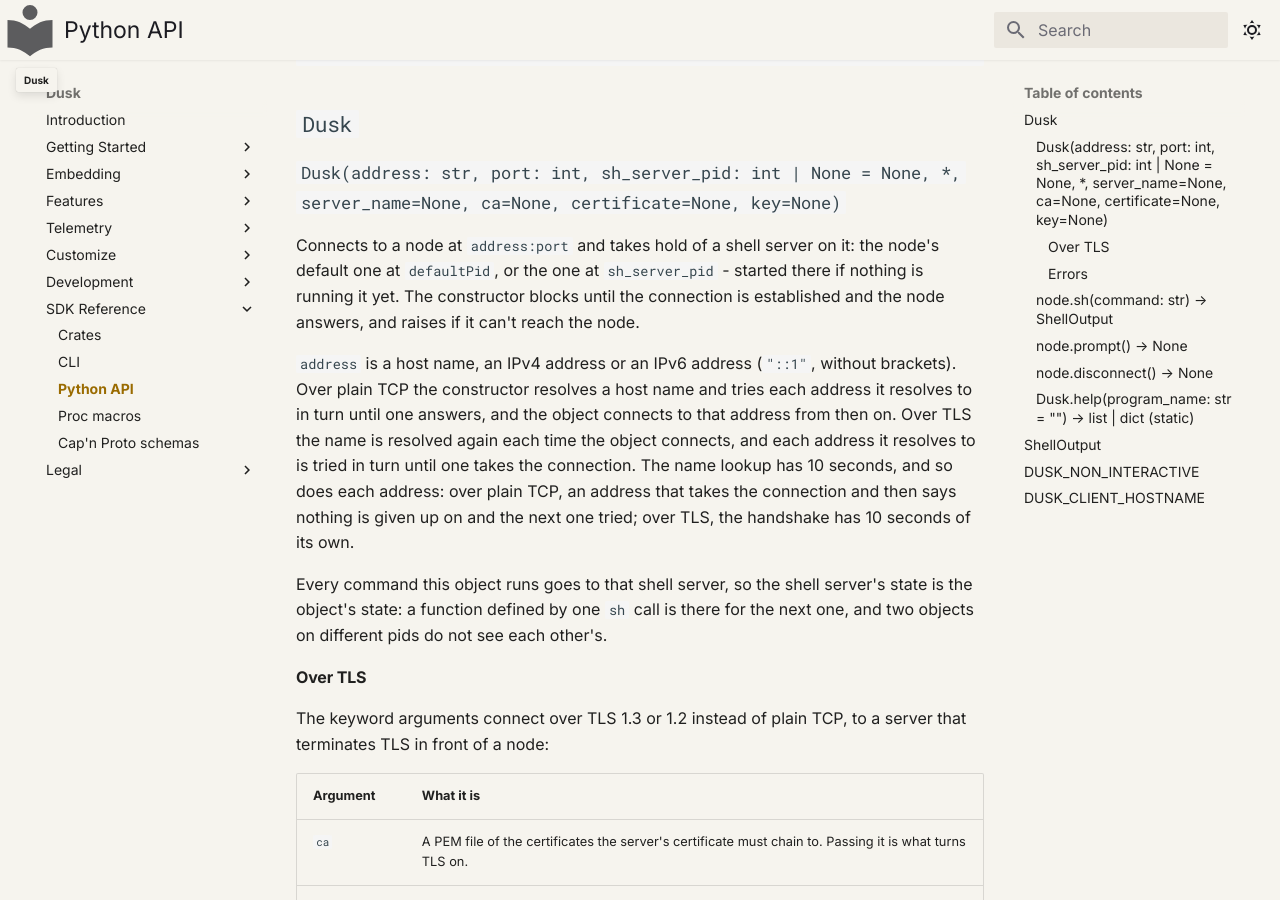
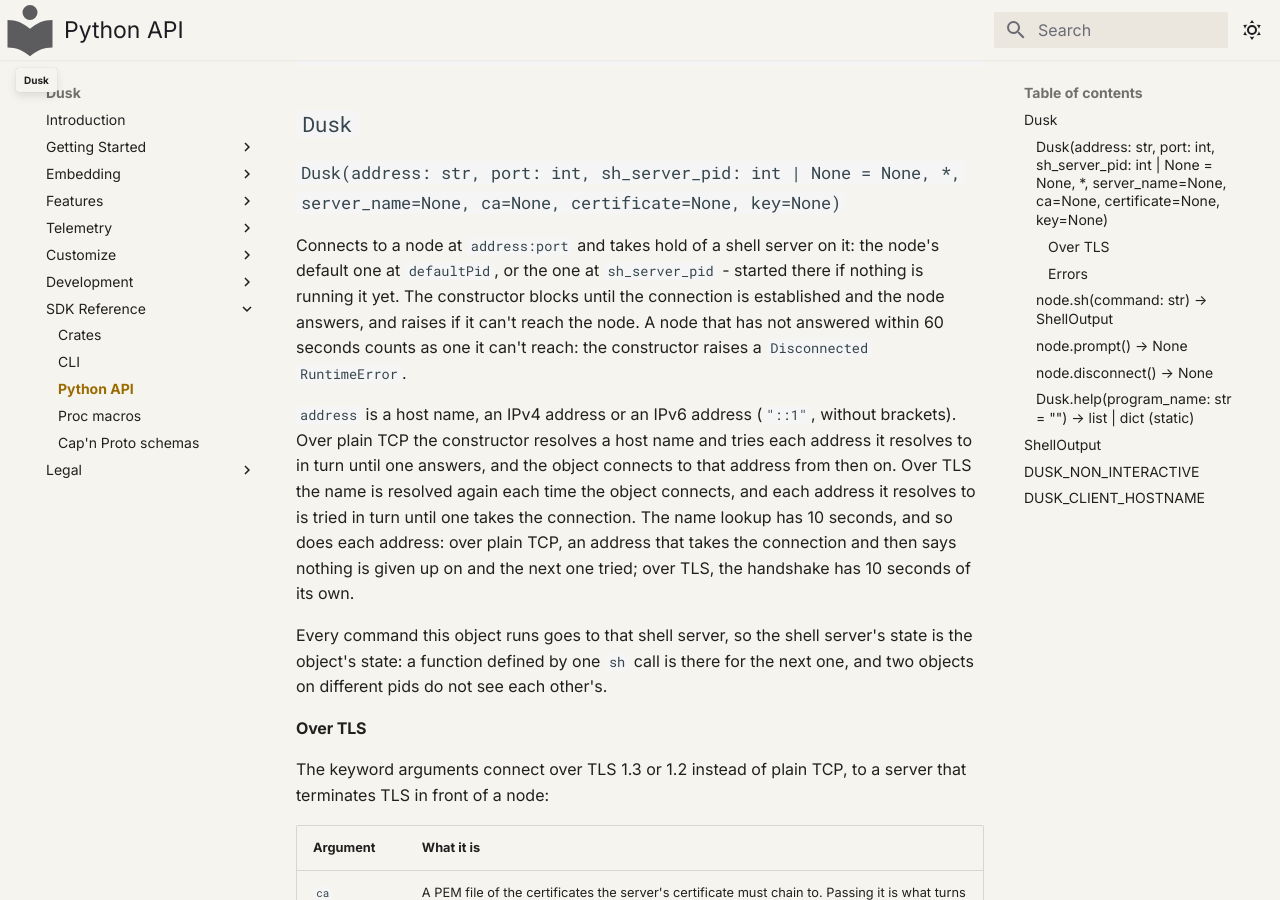
Before and after one commit to tomerze/dusk, an MkDocs documentation site: the page built from docs/docs/sdk-reference/python-api.md, in a window 1280 px wide and 900 px high, scrolled down 357 px. Built offline with MkDocs 1.6.1 and Material for MkDocs 9.7.7, drawn with Linux system fonts in a browser that asks for light colours; comment, search, counter and statistics services are not loaded.

Commit message:
Update docs for the Python constructor's 60 second limit
The Python API reference says the constructor gives up on a node that
has not answered within 60 seconds and raises a Disconnected
RuntimeError.

```diff
--- a/docs/docs/sdk-reference/python-api.md
+++ b/docs/docs/sdk-reference/python-api.md
@@ -20,7 +20,9 @@ node.disconnect()
 Connects to a node at `address:port` and takes hold of a shell server on it: the
 node's default one at `defaultPid`, or the one at `sh_server_pid` - started
 there if nothing is running it yet. The constructor blocks until the connection is established and
-the node answers, and raises if it can't reach the node.
+the node answers, and raises if it can't reach the node. A node that has not
+answered within 60 seconds counts as one it can't reach: the constructor raises
+a `Disconnected` `RuntimeError`.
 
 `address` is a host name, an IPv4 address or an IPv6 address (`"::1"`, without
 brackets). Over plain TCP the constructor resolves a host name and tries each
```
